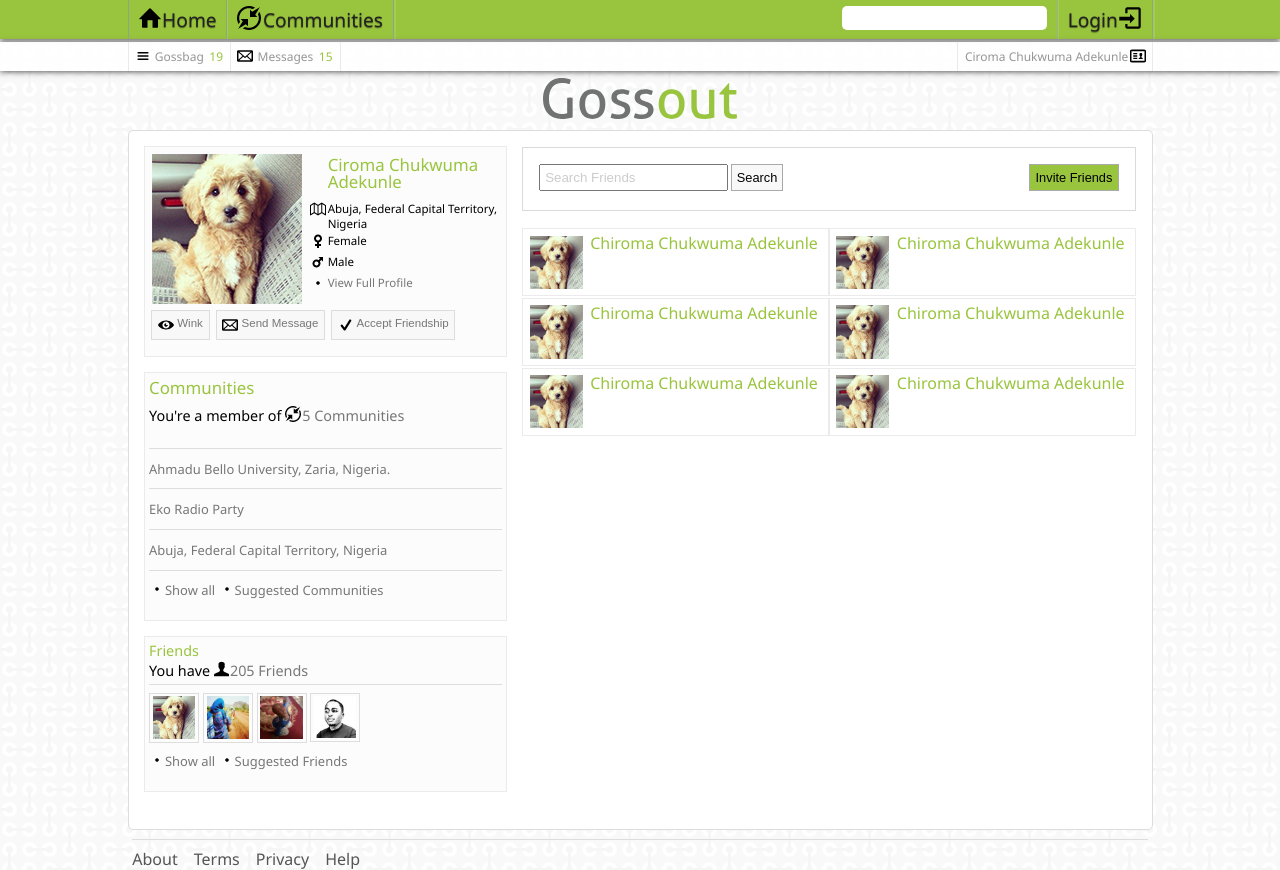
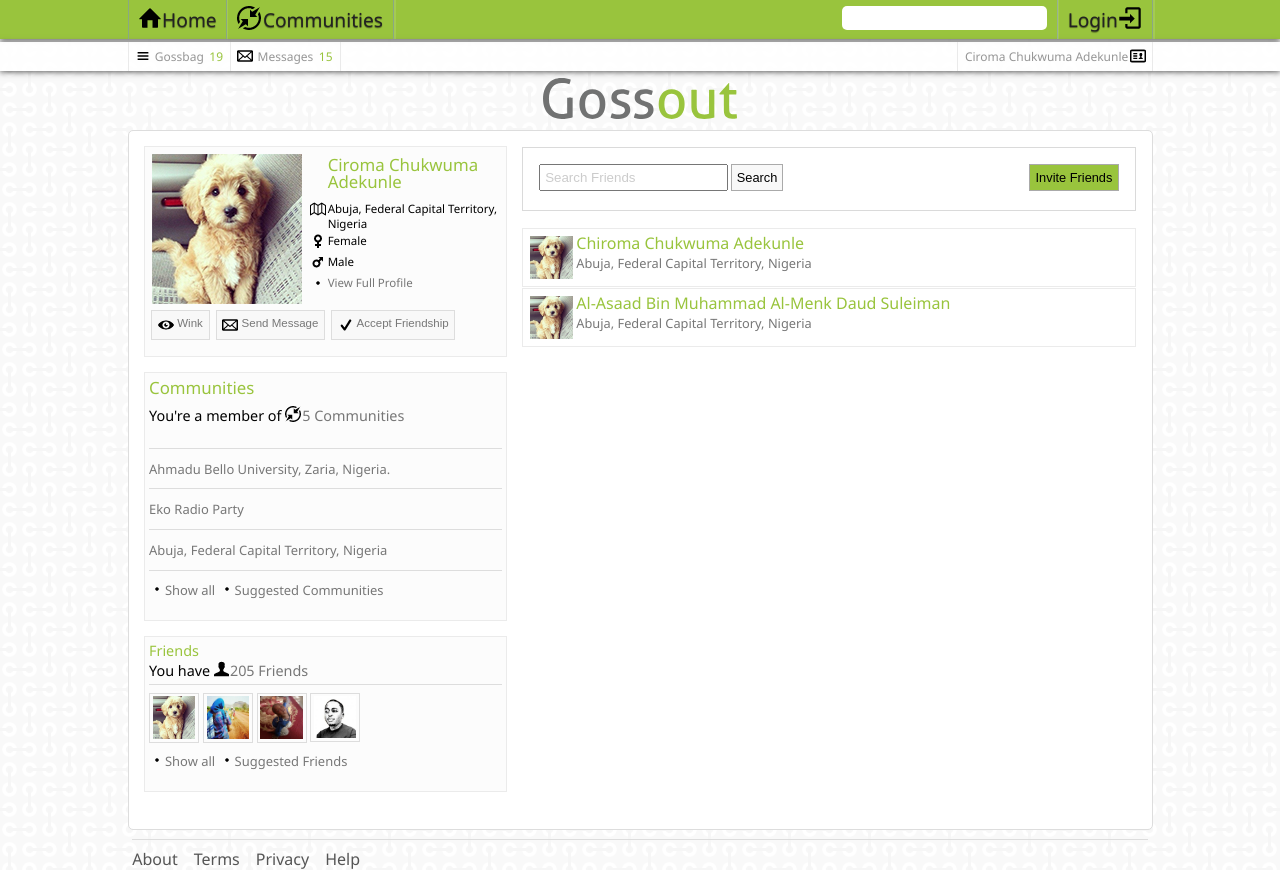
Before and after one commit to Soladnet/tuossog, a PHP site: page /all-friends.php in a window 1280 px wide. Shown: the top 870 px of the page. Run offline with PHP 8.4, Linux system fonts and the light colour scheme.

Commit message:
all-friends 100% width

```diff
--- a/all-friends.php
+++ b/all-friends.php
@@ -65,6 +65,8 @@
 							</div>
 							<div class="friend-text">
 								<div class="friend-name">Chiroma Chukwuma Adekunle</div>
+								<div class="friend-location">Abuja, Federal Capital Territory, Nigeria</div>
+							</div>
 								<div style="display:none">
 									<div id="data1">
 										<div class="aside-wrapper">
@@ -86,84 +88,50 @@
 
 												<div class="clear"></div>
 										</div>
-
-
 									</div>
 								</div>
-								<div class="details">
-
-								</div>
-							</div>
 						</a>
 					</div>
+
 					<div class="individual-friend-box">
-						<a href="home.php">
+						<a class= "fancybox" id="inline" href="#data1">
 							<div class="friend-image">
 								<img src="images/1.jpg">
 							</div>
 							<div class="friend-text">
-								<div class="friend-name fancybox" id="inline" href="#data2" >Chiroma Chukwuma Adekunle</div>
+								<div class="friend-name">Al-Asaad Bin Muhammad Al-Menk Daud Suleiman</div>
+								<div class="friend-location">Abuja, Federal Capital Territory, Nigeria</div>
+							</div>
 								<div style="display:none">
-									<div id="data2">Lorem ipsum dolor sit amet, consectetur adipiscing elit.</div>
+									<div id="data1">
+										<div class="aside-wrapper">
+												<img class="profile-pic" src="images/1.jpg">
+												<table>
+													<tr><td></td><td><h3>Ciroma Chukwuma Adekunle</h3></td></tr>
+													<tr><td><span class="icon-16-map"></span></td><td class="profile-meta"> Abuja, Federal Capital Territory, Nigeria</td></tr>
+													<tr><td><span class="icon-16-female"></span></td><td class="profile-meta"> Female</td></tr>
+													<tr><td><span class="icon-16-male"></span></td><td class="profile-meta"> Male</td></tr>
+													<tr><td><span class="icon-16-dot"></span></td><td class="profile-meta"><a href="">See Profile</a> </td></tr>
+												</table>
+												<div class="clear"></div>
+
+												<button class="profile-meta-functions button"><span class="icon-16-eye"></span> Wink</button>
+												<button class="profile-meta-functions button"><span class="icon-16-mail"></span> Send Message</button><!--
+												<button class="profile-meta-functions"><span class="icon-16-add-to-list"></span> Request Friendship</button>
+												<button class="profile-meta-functions"><span class="icon-16-cross"></span> De-Friend</button> -->
+												<button class="profile-meta-functions button"><span class="icon-16-checkmark"></span> Accept Friendship</button>
+
+												<div class="clear"></div>
+										</div>
+									</div>
 								</div>
-								<div class="details">
-
-								</div>
-							</div>
 						</a>
 					</div>
-					<div class="individual-friend-box">
-						<a href="home.php">
-							<div class="friend-image">
-								<img src="images/1.jpg">
-							</div>
-							<div class="friend-text">
-								<div class="friend-name">Chiroma Chukwuma Adekunle</div>
-								<div class="details">
 
-								</div>
-							</div>
-						</a>
-					</div>
-					<div class="individual-friend-box">
-						<a href="home.php">
-							<div class="friend-image">
-								<img src="images/1.jpg">
-							</div>
-							<div class="friend-text">
-								<div class="friend-name">Chiroma Chukwuma Adekunle</div>
-								<div class="details">
 
-								</div>
-							</div>
-						</a>
-					</div>
-					<div class="individual-friend-box">
-						<a href="home.php">
-							<div class="friend-image">
-								<img src="images/1.jpg">
-							</div>
-							<div class="friend-text">
-								<div class="friend-name">Chiroma Chukwuma Adekunle</div>
-								<div class="details">
 
-								</div>
-							</div>
-						</a>
-					</div>
-					<div class="individual-friend-box">
-						<a href="home.php">
-							<div class="friend-image">
-								<img src="images/1.jpg">
-							</div>
-							<div class="friend-text">
-								<div class="friend-name">Chiroma Chukwuma Adekunle</div>
-								<div class="details">
 
-								</div>
-							</div>
-						</a>
-					</div>
+
 					<div class="clear"></div>
 			</div>
 
--- a/css/_all-friends.scss
+++ b/css/_all-friends.scss
@@ -17,7 +17,7 @@ $nav-gradient-2: #BAD533;
 		.individual-friend-box{
 			border: 1px solid #ebebeb;
 			padding: 0.2em;
-			width:50%;
+			width:100%;
 			float:left;
 			margin:0.1em 0 0 0;
 			&:hover {
@@ -28,49 +28,31 @@ $nav-gradient-2: #BAD533;
 				}
 		}
 	    .friend-image{
-	    	display: inline-block;
-	    	width:20%;
-	    	min-width:50px;
-	    	max-width:60px;
-	    	@media only screen and (max-width : 320px){
+	    	float:left;
+	    	width:50px;
+	    	display:block;
 
-			}
 	    }
 	    .friend-text{
-	    	display: inline-block;
+	    	 display:block;
+	    	 margin:0 0 0 0.3em;
+ 	    }
+	    .friend-name{
 
-	    	@media only screen and (max-width : 768px){
-
-			}
-	    	@media only screen and (max-width : 380px){
-
-			}
-
-
-	    }
-	    .friend-name{
- 	    	padding: 0 0 .3em 0;
-	    	vertical-align: text-bottom;
  	    }
-		.details{
-			padding: .3em 0 .3em 0;
-			font-size:.7em;
-			text-align:justify;
-			text-justify:inter-word;
-			}
-
+ 	    .friend-location{
+ 	    	font-size:0.8em;
+ 	    	color: #777;
+ 	    }
 		a{
 			color: $nav-gradient-1;
 			&:hover{
-			color: #000;
+
 			}
 		}
 		h3{
 			font-weight: normal;
 			font-size:1em;
-			padding: 0 0 .3em 0;
-
-			display:inline-block;
 	        }
 
 	.friend-search-box{
--- a/css/style.css
+++ b/css/style.css
@@ -246,16 +246,14 @@
 .all-friends-list { width: 62.5%; float: right; padding: 0 0 0 .2em; padding: .5em; }
 @media only screen and (max-width: 720px) { .all-friends-list { width: 100%; font-size: .9em; } }
 .all-friends-list .friends-box { background: #fff; border: 1px solid #dadada; margin: 0 0 1em 0; }
-.all-friends-list .individual-friend-box { border: 1px solid #ebebeb; padding: 0.2em; width: 50%; float: left; margin: 0.1em 0 0 0; }
+.all-friends-list .individual-friend-box { border: 1px solid #ebebeb; padding: 0.2em; width: 100%; float: left; margin: 0.1em 0 0 0; }
 .all-friends-list .individual-friend-box:hover { background-color: #f8f8f8; }
 @media only screen and (max-width: 720px) { .all-friends-list .individual-friend-box { width: 100%; } }
-.all-friends-list .friend-image { display: inline-block; width: 20%; min-width: 50px; max-width: 60px; }
-.all-friends-list .friend-text { display: inline-block; }
-.all-friends-list .friend-name { padding: 0 0 .3em 0; vertical-align: text-bottom; }
-.all-friends-list .details { padding: .3em 0 .3em 0; font-size: .7em; text-align: justify; text-justify: inter-word; }
+.all-friends-list .friend-image { float: left; width: 50px; display: block; }
+.all-friends-list .friend-text { display: block; margin: 0 0 0 0.3em; }
+.all-friends-list .friend-location { font-size: 0.8em; color: #777; }
 .all-friends-list a { color: #99c43d; }
-.all-friends-list a:hover { color: #000; }
-.all-friends-list h3 { font-weight: normal; font-size: 1em; padding: 0 0 .3em 0; display: inline-block; }
+.all-friends-list h3 { font-weight: normal; font-size: 1em; }
 .all-friends-list .friend-search-box { padding: 1em; }
 .all-friends-list .friend-search-button { display: block; float: right; font-size: .8em; padding: .4em; margin: 0 0 .2em .2em; background-color: #f8f8f8; border: 1px solid #AAA; }
 .all-friends-list .friend-search-button:hover { background-color: #bad533; cursor: pointer; }
```
